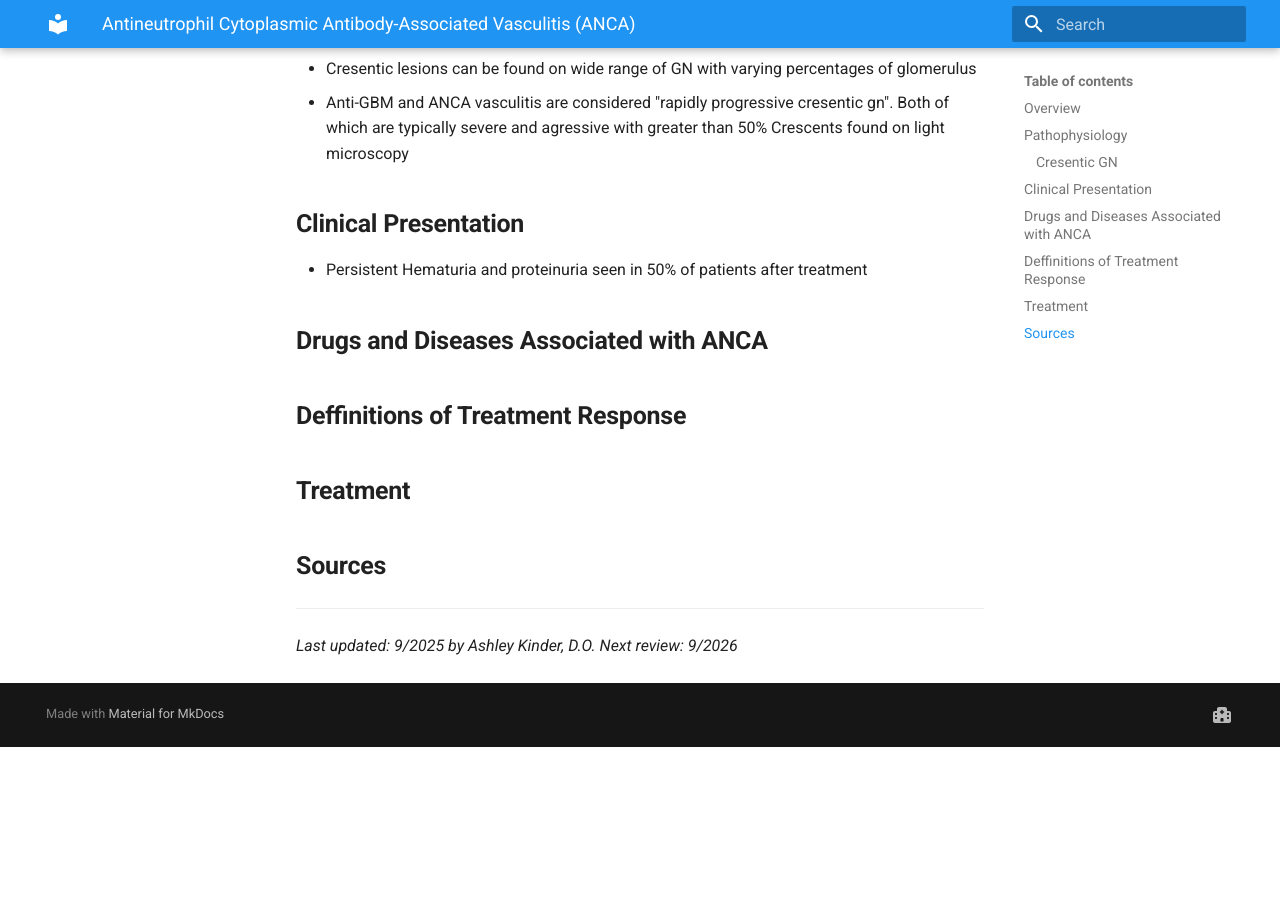
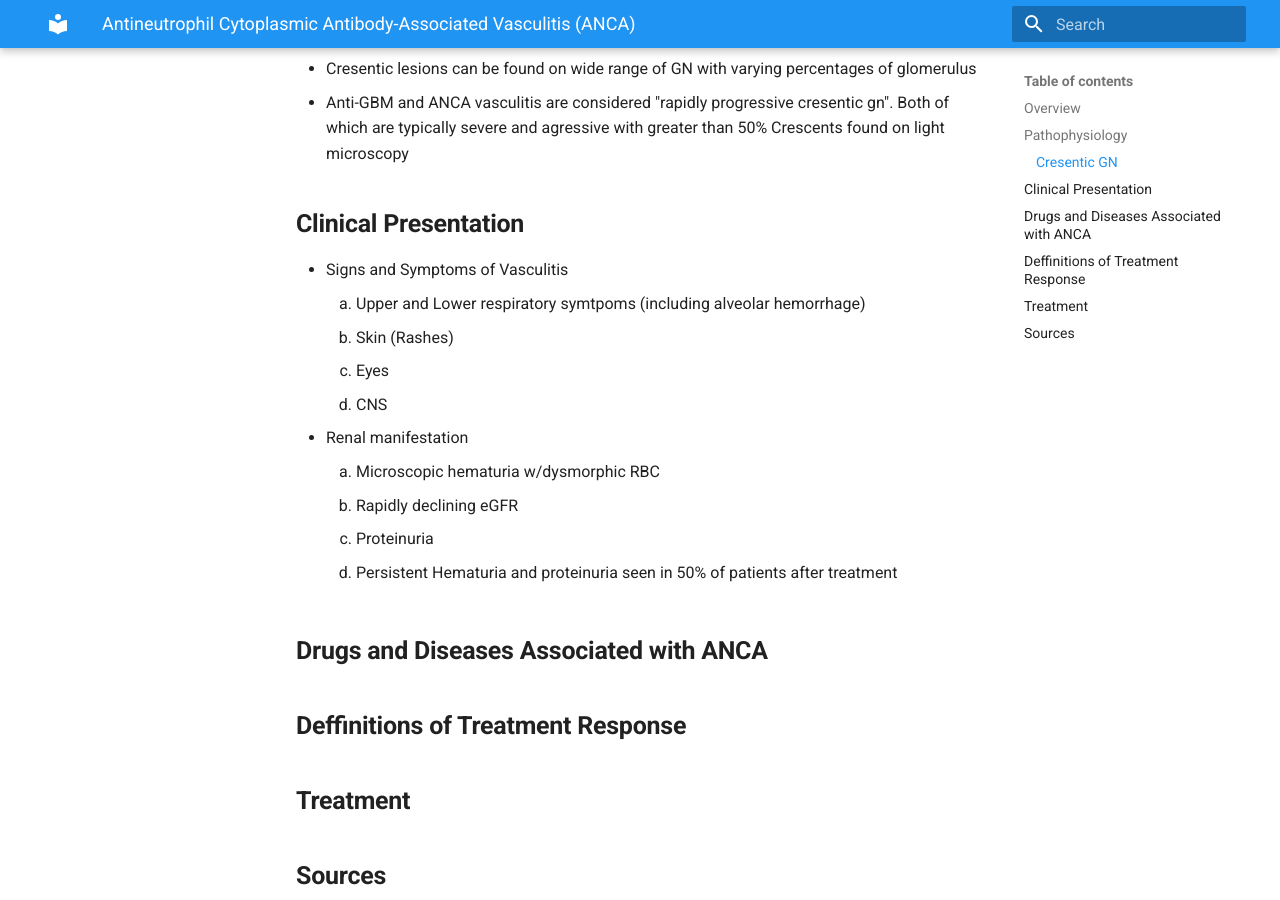
Before and after one commit to TTUNEPH2025/GN, an MkDocs documentation site: the page built from docs/ANCA.md, in a window 1280 px wide and 900 px high, scrolled down 1577 px. Built offline with MkDocs 1.6.1 and Material for MkDocs 9.7.7, drawn with Linux system fonts in a browser that asks for light colours; before the commit the page ends 2324 px from its top, so only the background shows below that.

Commit message:
Update ANCA.md

```diff
--- a/docs/ANCA.md
+++ b/docs/ANCA.md
@@ -37,7 +37,16 @@
  * Cresentic lesions can be found on wide range of GN with varying percentages of glomerulus
  * Anti-GBM and ANCA vasculitis are considered "rapidly progressive cresentic gn". Both of which are typically severe and agressive with greater than 50% Crescents found on light microscopy
 ## **Clinical Presentation**
-  * Persistent Hematuria and proteinuria seen in 50% of patients after treatment
+  * Signs and Symptoms of Vasculitis
+    1. Upper and Lower respiratory symtpoms (including alveolar hemorrhage)
+    2. Skin (Rashes)
+    3. Eyes
+    4. CNS
+  * Renal manifestation
+    1. Microscopic hematuria w/dysmorphic RBC
+    2. Rapidly declining eGFR
+    3. Proteinuria
+    4. Persistent Hematuria and proteinuria seen in 50% of patients after treatment
 ## **Drugs and Diseases Associated with ANCA**
 ## **Deffinitions of Treatment Response**
 ## **Treatment**
```
